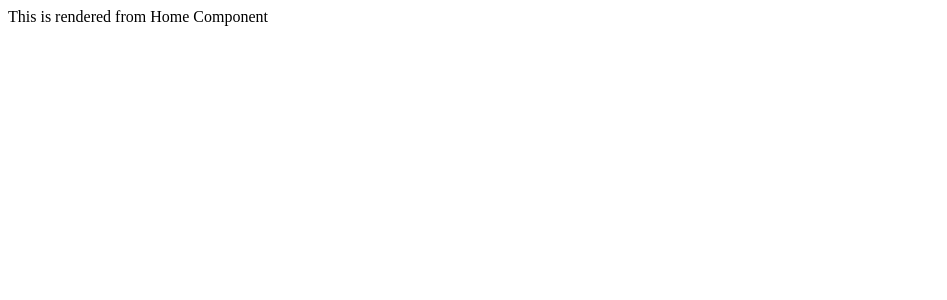
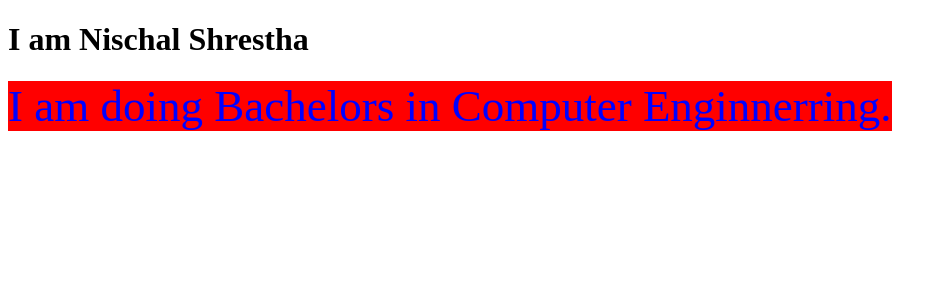
Before and after one commit to NischalShrestha07/CMS-Frontend, a React (Vite) app: page / in a window 1280 px wide. Shown: the top 300 px of the page, without its empty margins (0-947 px from the left). Built offline with nearby package versions, Linux system fonts and the light colour scheme.

Commit message:
React Tuts

```diff
--- a/src/pages/Home/Home.jsx
+++ b/src/pages/Home/Home.jsx
@@ -2,9 +2,17 @@
 import React from 'react'
 
 const Home = () => {
+    const manage = {
+        fontSize: "45px",
+        background: "red",
+        color: "blue",
+        fontFamily: "cursive"
+
+    }
     return (
         <div>
-            This is rendered from Home Component
+            <h1>I am Nischal Shrestha</h1>
+            <span style={manage}>I am doing Bachelors in Computer Enginnerring.</span>
         </div>
     )
 }
```
Also changed, not shown: phases.txt.
